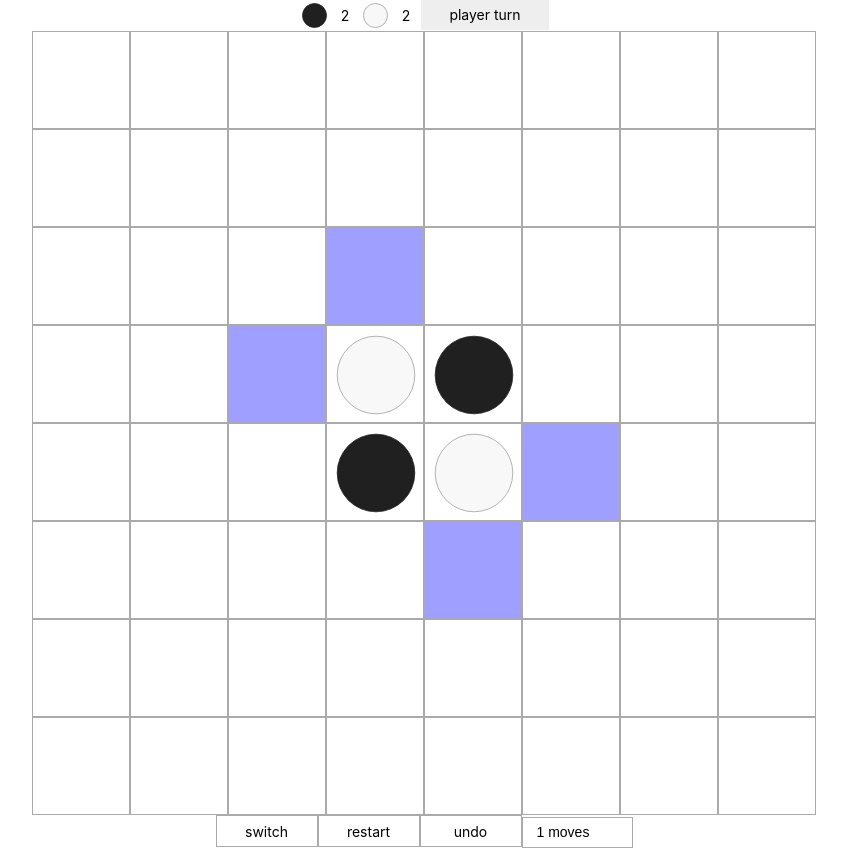
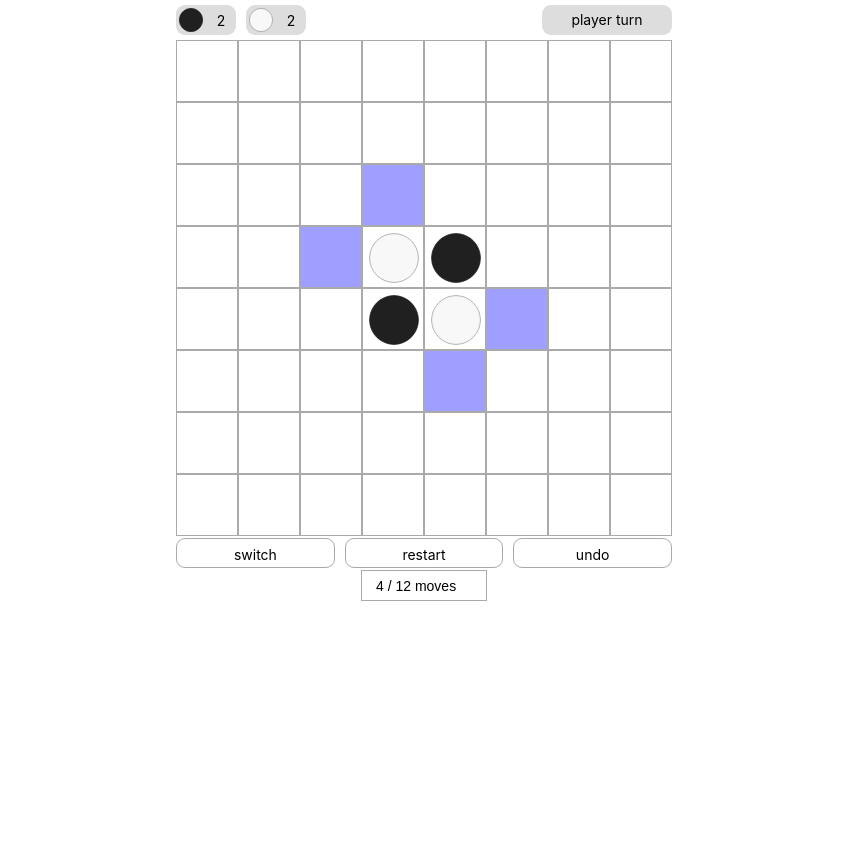
Before and after one commit to ushiba0/BitReversi, a plain HTML site: page index.html in a window 1280 px wide. Shown: the whole page, without its empty margins (216-1063 px from the left). After the commit the page ends 800 px from the top, so only its background shows below. Drawn offline with Linux system fonts and the light colour scheme.

Commit message:
見た目を成型

```diff
--- a/board.js
+++ b/board.js
@@ -907,6 +907,14 @@ class BOARD {
 
 		return search(this, alpha, beta, depth);
 	}
+
+	static a(){
+		const s = new BOARD();
+
+		s.putStone(1,0)
+
+		return s;
+	}
 }
 
 
--- a/game.js
+++ b/game.js
@@ -175,6 +175,10 @@ class GRAPHIC {
 			x = e%8;
 		}
 
+		//handが定義されていない場合
+		if(!x || !y){
+			return;
+		}
 		display.squares[y*8+x].classList.add("lastput");
 	}
 }
@@ -188,11 +192,6 @@ class MASTER extends GRAPHIC {
 		this.record = [new BOARD()];
 	}
 
-	resetGame(){
-		this.mode = 'gameb';
-		this.record = [new BOARD()];
-		this.render(this.now);
-	}
 
 	//最新のBoardを返す
 	get now(){
@@ -263,6 +262,29 @@ class MASTER extends GRAPHIC {
 		await render();
 
 		return;
+	}
+
+	undo(){
+		if(this.record.length<6){
+			return;
+		}
+		this.record.pop();
+		while(true){
+			if(this.record[this.record.length-1].turn===property.colorOfCpu){
+				this.record.pop();
+			}else{
+				break;
+			}
+		}
+		this.render();
+		this.showMove();
+		this.showHand();
+	}
+
+	restart(){
+		this.record = [new BOARD()];
+		this.render(this.now);
+		this.showMove();
 	}
 }
 const master = new MASTER();
--- a/index.html
+++ b/index.html
@@ -84,10 +84,6 @@
 				background: #9fff9f;
 			}
 
-			.minimize{
-				transform: scale(0.7, 0.7);
-			}
-
             .bounce{
                 animation: bounce 0.5s 1 ease;
                 transform-origin: center;
@@ -102,14 +98,26 @@
 				100% { transform: scale(1, 1); }
 			}
 
+            #header{
+                width: 300px;
+                margin: 5px auto;
+            }
+            #black_wrap{
+                display: inline-block;
+                vertical-align: top;
+                background: #ddd;
+                border-radius: 9px;
+                margin: 0% 2% 0% 0%;
+            }
 			#black_stone{
                 display: inline-block;
                 vertical-align: top;
-				width: 29px;
-				height: 29px;
+				width: 30px;
+				height: 30px;
 				border-radius: 50%;
 				background: #202020;
 				border: solid 0.5px #202020;
+                box-sizing:border-box;
                 transform: scale(0.8, 0.8);
 			}
 			#black_score{
@@ -120,14 +128,22 @@
                 vertical-align: top;
                 font-size: 14px;
 			}
+            #white_wrap{
+                display: inline-block;
+                vertical-align: top;
+                background: #ddd;
+                border-radius: 9px;
+                margin: 0% 2% 0% 0%;
+            }
 			#white_stone{
                 display: inline-block;
                 vertical-align: top;
-				width: 29px;
-				height: 29px;
+				width: 30px;
+				height: 30px;
 				border-radius: 50%;
 				background: #f8f8f8;
 				border: solid 0.5px #a0a0a0;
+                box-sizing:border-box;
                 transform: scale(0.8, 0.8);
 			}
 			#white_score{
@@ -139,65 +155,97 @@
                 font-size: 14px;
 			}
 			#comment{
-				background: #eee;
+				background: #ddd;
 				display: inline-block;
+                border-radius: 9px;
                 line-height: 30px;
-                width: 128px;
+                width: 130px;
 				padding: 0px;
                 font-size: 14px;
+                margin: 0px 0px 0px calc(96% - 250px);
 			}
 
 			#board{
 				background: #fff;
 			}
 
-			#yominofukasa{
+			#pass{
 				display: inline-block;
+                border-radius: 9px;
 				font-size: 14px;
-				border: solid 0.5px #aaa;
 				margin: 0px;
                 line-height: 31px;
-				width: 150px;
+				width: 240px;
 				height: 30px;
-			}
-
-			#switch_colors{
-				display: inline-block;
-				font-size: 14px;
-				border: solid 0.5px #aaa;
-				margin: 0px;
-                line-height: 31px;
-				width: 100px;
-				height: 30px;
-			}
-            #undo{
-				display: inline-block;
-				font-size: 14px;
-				border: solid 0.5px #aaa;
-				margin: 0px;
-                line-height: 31px;
-				width: 100px;
-				height: 30px;
-			}
-
-			#pass{
-				display: flex;
-				font-size: 14px;
-				justify-content: center;
-				align-items: center;
-				border: solid 0.5px #aaa;
-				margin: 0px;
+                margin: 3px auto;
 				background: #9fff9f;
 			}
 
             #test{
                 display: inline-block;
+                width: 300px;
+                height: 300px;
+            }
+            .board_row{
+                width: 100%;
+                height: 12.5%;
             }
             .board_box{
 				border: solid 0.5px #aaa;
-                width: 12vmin;
-                height: 12vmin;
+                width: 12.5%;
+                height: 100%;
 				vertical-align: top;
+                box-sizing:border-box;
+            }
+
+            #footer1{
+                width: 300px;
+                margin: auto;
+            }
+            #switch{
+				display: inline-block;
+                border-radius: 9px;
+				font-size: 14px;
+				border: solid 0.5px #aaa;
+				margin: 2px 0px 2px 0px;
+                line-height: 31px;
+				width: 32%;
+				height: 30px;
+                box-sizing:border-box;
+            }
+            #restart{
+				display: inline-block;
+                border-radius: 9px;
+				font-size: 14px;
+				border: solid 0.5px #aaa;
+				margin: 2px 2% 2px 2%;
+                line-height: 31px;
+				width: 32%;
+				height: 30px;
+                box-sizing:border-box;
+            }
+            #undo{
+				display: inline-block;
+                border-radius: 9px;
+				font-size: 14px;
+				border: solid 0.5px #aaa;
+				margin: 2px 0px 2px 0px;
+                line-height: 31px;
+				width: 32%;
+				height: 30px;
+                box-sizing:border-box;
+            }
+
+            .button{
+				display: inline-block;
+                border-radius: 9px;
+				font-size: 14px;
+				border: solid 0.5px #aaa;
+				margin: 0px;
+                line-height: 31px;
+				width: 30vmin;
+				height: 30px;
+                margin: 3px;
             }
 
 		</style>
@@ -207,35 +255,41 @@
 
 	<body>
 
-        <div>
+        <div id="header">
+            <div id="black_wrap">
                 <div id="black_stone"></div>
                 <div id="black_score"></div>
+            </div>
+            <div id="white_wrap">
                 <div id="white_stone"></div>
                 <div id="white_score"></div>
+            </div>
             <div id="comment"></div>
         </div>
 
         <div id="test"></div>
 
+        <div>
+            <div id="pass" style="display:none;">pass</div>
+        </div>
 
-		<div id="pass" style="display:none;">pass</div>
 
-        <div>
-            <div id="switch_colors">switch</div>
-            <div id="switch_colors">restart</div>
-            <div id="undo">undo</div>
+        <div id="footer1">
+            <div id="switch" class="button">switch</div>
+            <div id="restart" class="button">restart</div>
+            <div id="undo" class="button">undo</div>
+        </div>
 
         <select id="search_depth">
+            <optgroup label="読みの深さ">
             <option value="1/1">1 moves</option>
             <option value="2/2">2 moves</option>
             <option value="4/4">4 moves</option>
-                <option value="4/12">4 / 12 moves</option>
+            <option value="4/12" selected>4 / 12 moves</option>
             <option value="6/12">6 / 12 moves</option>
             <option value="8/16">8 / 16 moves</option>
+            </optgroup>
         </select>
-        </div>
-
-
 
 
 		<script src="data2png.js"></script>
--- a/main.js
+++ b/main.js
@@ -58,6 +58,7 @@ display.switch = document.getElementById("switch_colors");
 			const box = document.createElement("div");
 			const div = document.createElement("div");
 			box.classList.add("board_box");
+			row.classList.add("board_row");
 			row.appendChild(box);
 			box.appendChild(div);
 			box.style.display = "inline-block";
@@ -90,8 +91,6 @@ display.switch = document.getElementById("switch_colors");
 
 
 	document.body.addEventListener(property.touchScreen?"touchend":"mouseup", (e)=>{
-		const target = e.target;
-
 		//三回連続クリックの判定
 		touchcount++;
 		setTimeout(()=>{touchcount=0;}, 300);
@@ -121,6 +120,37 @@ display.switch = document.getElementById("switch_colors");
 			master.play();
 		}
 	});
+
+	//undo button
+	document.getElementById("undo").addEventListener(property.touchScreen?"touchend":"mouseup", e=>{
+		master.undo();
+	});
+
+	//restart button
+	document.getElementById("restart").addEventListener(property.touchScreen?"touchend":"mouseup", e=>{
+		if(confirm("restart geme")){
+			master.restart();
+		}
+	});
+
+	//on window resized, fit board width to window
+	const changeElementSize = ()=>{
+		const w0 = Math.max(Math.min(500, window.innerWidth), 260);
+		const w = w0 -4 + "px";
+
+		const header = document.getElementById("header");
+		header.style.width = w;
+		const test = document.getElementById("test");
+		test.style.width = w;
+		test.style.height = w;
+		const footer1 = document.getElementById("footer1");
+		footer1.style.width = w;
+	};
+	changeElementSize();
+	//pass button
+	window.addEventListener("resize", ()=>{
+		changeElementSize();
+	});
 })();
 
 let touchcount =0;
```
Lines whose indentation alone changed are shown as unchanged.
